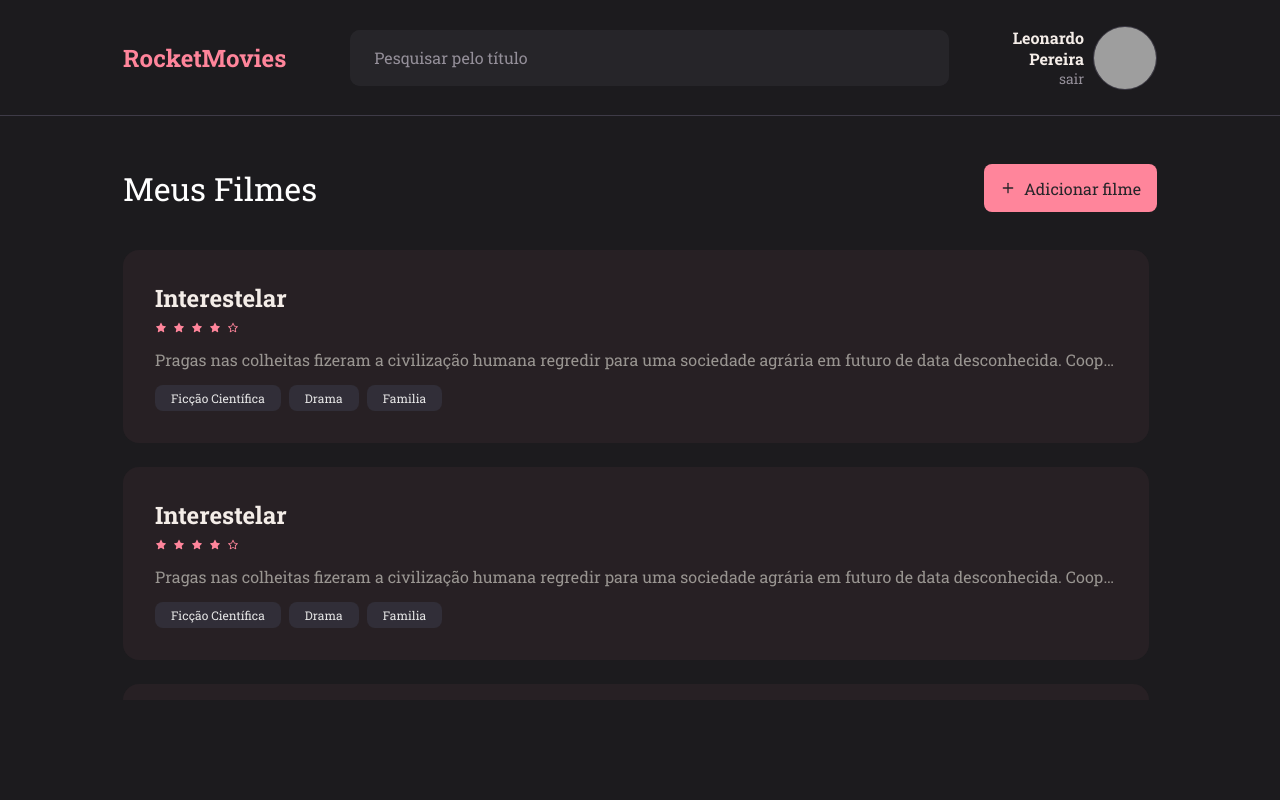
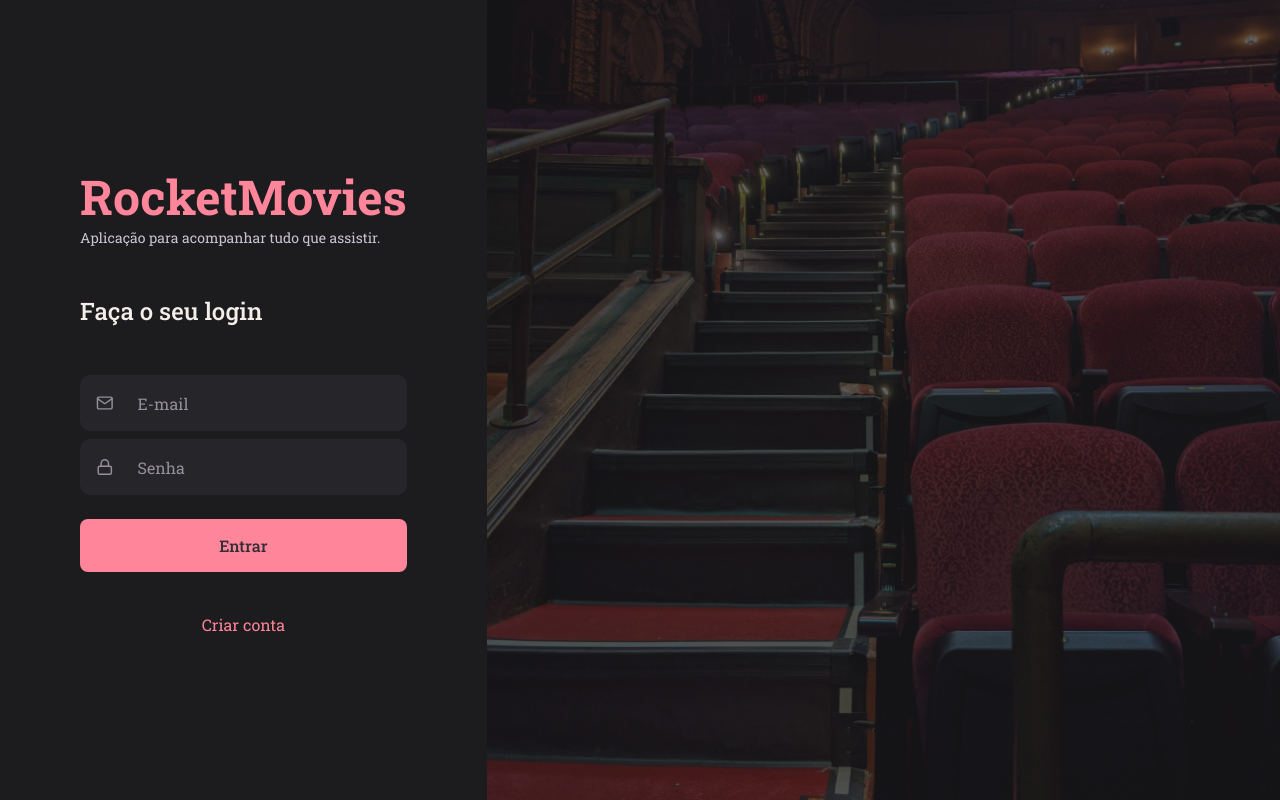
Before and after one commit to LeonardoSPereira/Rocketmovies, a React (Vite) app: page / in a window 1280 px wide. Built offline with nearby package versions, Linux system fonts and the light colour scheme; grey boxes are pictures that could not be loaded.

Commit message:
fix: details styles

```diff
--- a/src/pages/Details/styles.js
+++ b/src/pages/Details/styles.js
@@ -19,10 +19,10 @@ export const Container = styled.div`
 
 export const Content = styled.div`
     width: calc(100% - 24.6rem);
+    margin: 0 auto;
     max-height: 50rem;
     padding-right: 2.4rem;
     overflow-y: auto;
-    margin: 0 auto;
     scroll-behavior: smooth;
 
     .head {
--- a/src/routes/index.jsx
+++ b/src/routes/index.jsx
@@ -5,7 +5,7 @@ import { AuthRoutes } from "./auth.routes";
 export function Routes() {
     return (
         <BrowserRouter>
-            <AppRoutes />
+            <AuthRoutes />
         </BrowserRouter>
     )
 }
```
